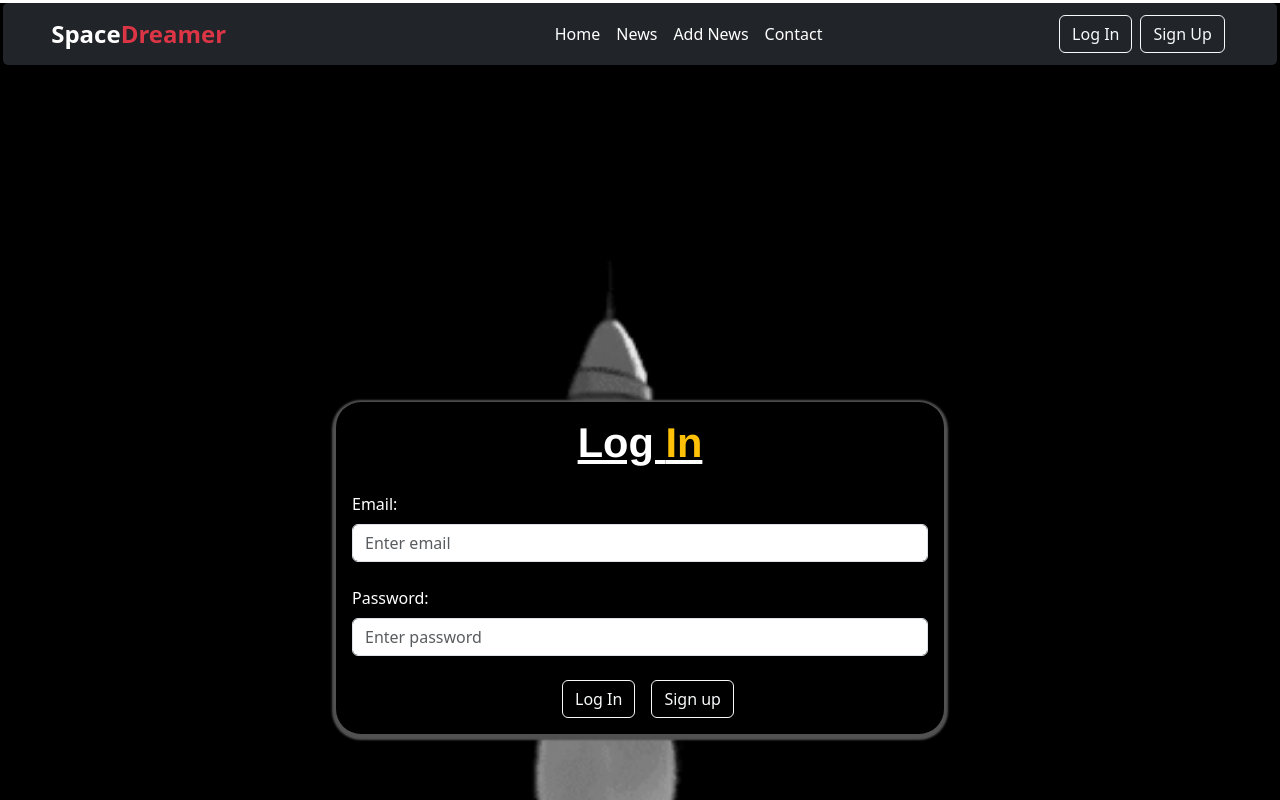
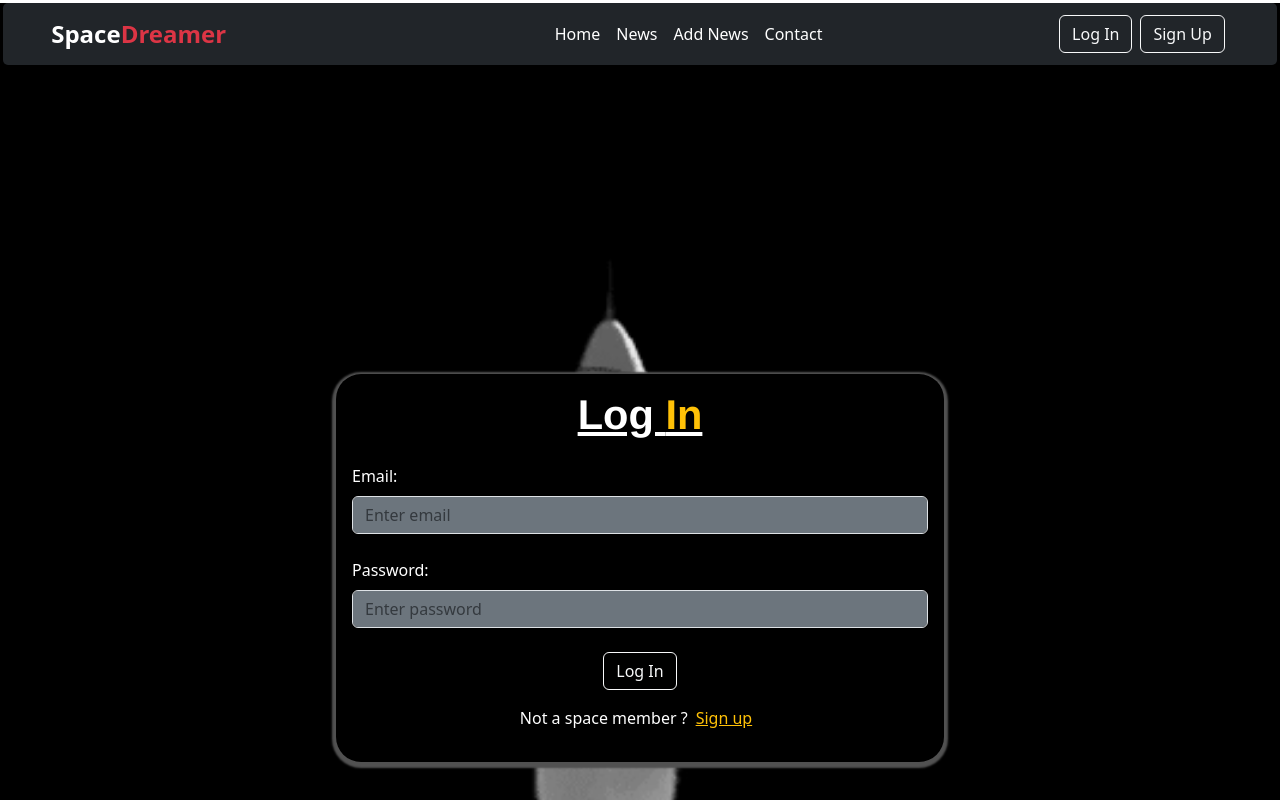
Before and after one commit to abhaysinghthakur197/SpaceDreamer--FullStack, a React (Create React App) app in the folder client/space-dreamer/: page /Signin in a window 1280 px wide. Shown: the top 800 px of the page. Built offline with nearby package versions, Linux system fonts and the light colour scheme.

Commit message:
add signin and signup component

```diff
--- a/client/space-dreamer/src/component/Signin/Signin.jsx
+++ b/client/space-dreamer/src/component/Signin/Signin.jsx
@@ -1,27 +1,13 @@
-import React, { useState } from 'react'
+import { useFormik } from 'formik';
+import React from 'react'
 import { Card, Form, Button, Container } from 'react-bootstrap';
-import {Link} from 'react-router-dom'
+import { Link, useNavigate } from 'react-router-dom'
+import { loginSchema } from '../schemas/LoginSchema'
+import axios from 'axios';
 
 const Login = () => {
-    const [formData, setFormData] = useState({
-        imageUrl: '',
-        title: '',
-        description: '',
-    });
 
-    const handleChange = (e) => {
-        const { name, value } = e.target;
-        setFormData({
-            ...formData,
-            [name]: value,
-        });
-    };
-
-    const handleSubmit = (e) => {
-        e.preventDefault();
-        console.log('Form submitted:', formData);
-    };
-
+    // Style
     const sectionStyle = {
         backgroundImage: `url(${process.env.PUBLIC_URL}/SignupGif.gif)`, // Replace with your image URL
         backgroundSize: 'cover',
@@ -29,48 +15,85 @@ const Login = () => {
         color: 'white', // Set text color to be readable against the background
         padding: '100px 0', // Adjust padding as needed
     };
+
+    const navigate = useNavigate();
+
+    const formData = {
+        email: '',
+        password: '',
+    };
+
+    const { values, errors, touched, handleBlur, handleChange, handleSubmit } = useFormik({
+        initialValues: formData,
+        validationSchema: loginSchema,
+        onSubmit: async (values,action) => {
+            console.log("Login values", values);
+            try {
+                const response  = await axios.post('http://localhost:8080/api/user/signin', values, { withcredentials: true });
+                console.log("response from server", response);
+                if(response.status === 200){
+                    alert("Your login successful!!!");
+                    // navigate("/home")
+                }
+                console.log('Cookies:', document.cookie);
+            } catch (error) {
+                if(error.response.status === 401){
+                    alert("Invalid email or password!, Please try again")
+                }
+                console.log("error during login",error);
+            }
+            action.resetForm();
+        }
+    })
     return (
-
         <Container style={sectionStyle}>
             <div className='d-flex align-items-center justify-content-center vh-100'>
                 <Card style={{ width: '38rem', background: 'transparent', border: 'none', }} bg="black">
                     <Card.Body>
                         <Card.Title className='text-center text-white text-decoration-underline' style={{ fontWeight: 'bolder', fontFamily: 'Helvetica, Arial, sans-serif', color: '#834651', fontSize: '2.6rem' }}>Log <span className='text-warning'>In</span></Card.Title>
                         <Form onSubmit={handleSubmit}>
-
-                                <Form.Group controlId="formTitle" className='my-4'>
+                            <Form.Group controlId="formEmail" className='my-4'>
                                 <Form.Label className='text-white'>Email:</Form.Label>
                                 <Form.Control
+                                    required
                                     type="email"
                                     placeholder="Enter email"
                                     name="email"
-                                        class="form-control bg-secondary"
-                                        id="eamil"
-                                        value={formData.email}
+                                    className="form-control bg-secondary"
+                                    value={values.email}
                                     onChange={handleChange}
+                                    onBlur={handleBlur}
                                 />
+                                {touched.email && errors.email ? (
+                                    <p className="form-error text-danger">{errors.email}</p>
+                                ) : null}
                             </Form.Group>
-                                <Form.Group controlId="formDescription" className='my-4'>
+                            <Form.Group controlId="formPassword" className='my-4'>
                                 <Form.Label className='text-white'>Password:</Form.Label>
                                 <Form.Control
+                                    required
                                     type="password"
-
                                     placeholder="Enter password"
                                     name="password"
-                                        id="password"
-                                        class="form-control bg-secondary"
-                                        value={formData.password}
+                                    className="form-control bg-secondary"
+                                    value={values.password}
                                     onChange={handleChange}
+                                    onBlur={handleBlur}
                                 />
+                                {touched.password && errors.password ? (
+                                    <p className="form-error text-danger">{errors.password}</p>
+                                ) : null}
                             </Form.Group>
                             <div className='d-flex  align-items-center justify-content-center '>
-                                    <Button variant="outline-light" type="submit" className='mx-3' as={Link}  to="/Signin">
+                                <Button variant="outline-light" type="submit" className='mx-3'>
                                     Log In
                                 </Button>
-                                    <Button variant="outline-light" type="submit" as={Link}  to="/Signup">
+                            </div>
+                            <p className='text-white text-center mt-3'> Not a space member ?
+                                <Link variant="outline-light" type="cancel" className='px-2 text-warning' as={Link} to="/Signup">
                                     Sign up
-                                    </Button>
-                                </div>
+                                </Link>
+                            </p>
                         </Form>
                     </Card.Body>
                 </Card>
```
Also changed, not shown: client/space-dreamer/src/component/Signup/Signup.jsx (+1 -35 lines). Lines whose indentation alone changed are shown as unchanged.
